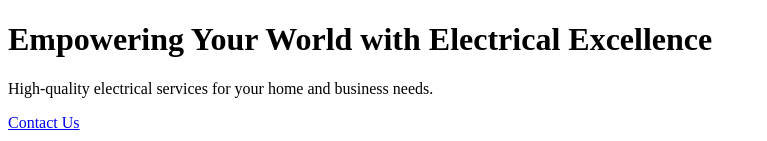
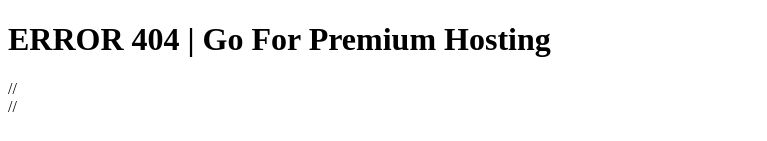
Before and after one commit to durgesh-h/VEI, a Next.js app: page /Home in a window 1280 px wide. Shown: the top 141 px of the page, without its empty margins (0-767 px from the left). Built offline with nearby package versions, Linux system fonts and the light colour scheme.

Commit message:
error page

```diff
--- a/src/pages/Home.jsx
+++ b/src/pages/Home.jsx
@@ -15,13 +15,13 @@ import CaraouselPage from '../components/CaraouselPage';
 function Home() {
   return (
     <div>
-
-      <main>
-        <HeroSection />
-        <CaraouselPage/>
-        <ServicesSection />
-        <ContactCTA />
-      </main>
+    <h1>ERROR 404 | Go For Premium Hosting </h1>
+//      <main>
+   //     <HeroSection />
+   //     <CaraouselPage/>
+    //    <ServicesSection />
+    //    <ContactCTA />
+    //  </main>
 
     </div>
   );
```
